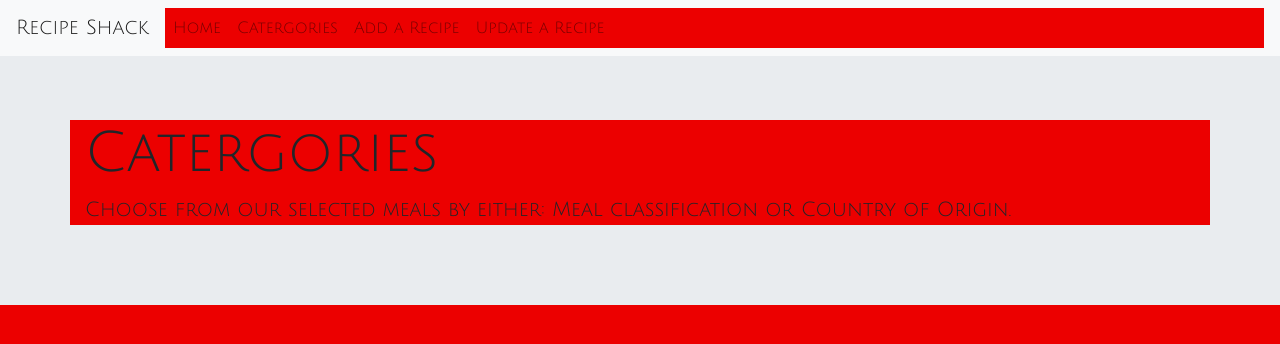
After one commit to Jai-austin95/Recipe_Shack, a Flask app: template templates/catergories.html in a window 1280 px wide. The commit adds this page. Shown: the top 344 px of the page. Run offline with Flask 2, Linux system fonts and the light colour scheme; the template is opened without the code that fills it, so the values that code supplies are empty; some libraries are stand-ins or nearby versions.

Commit message:
added catergories page and adjusted href's and app.py for its addition

```diff
--- a/app.py
+++ b/app.py
@@ -10,5 +10,9 @@ def home():
 def homepage():
     return render_template("home.html")
 
+@app.route("/catergories")
+def homepage():
+    return render_template("catergories.html")
+
 if __name__ == "__main__":
     app.run(debug=True)
--- a/templates/base.html
+++ b/templates/base.html
@@ -26,7 +26,7 @@
 					<a class="nav-link" href="/home">Home<span class="sr-only">(current)</span></a>
 				</li>
 				<li class="nav-item">
-					<a class="nav-link" href="#">Catergories</a>
+					<a class="nav-link" href="/catergories">Catergories</a>
 				</li>
 				<li class="nav-item">
 					<a class="nav-link" href="#">Add a Recipe</a>
--- /dev/null
+++ b/templates/catergories.html
@@ -0,0 +1,11 @@
+{% extends "base.html" %}
+{% block title %} Recipe Shack | Catergories {% endblock %}
+{% block content %}
+<!-- Catergories Title -->
+<div class="jumbotron jumbotron-fluid">
+  <div class="container">
+    <h1 class="display-4">Catergories</h1>
+    <p class="lead">Choose from our selected meals by either: Meal classification or Country of Origin.</p>
+  </div>
+</div>
+{% endblock %}
```
Also changed, not shown: templates/home.html (+4 -3 lines).
